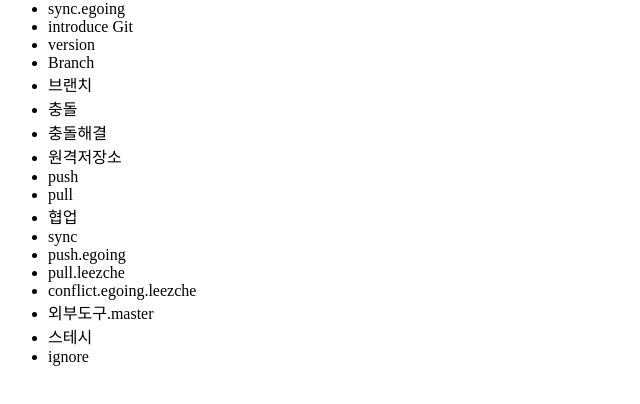
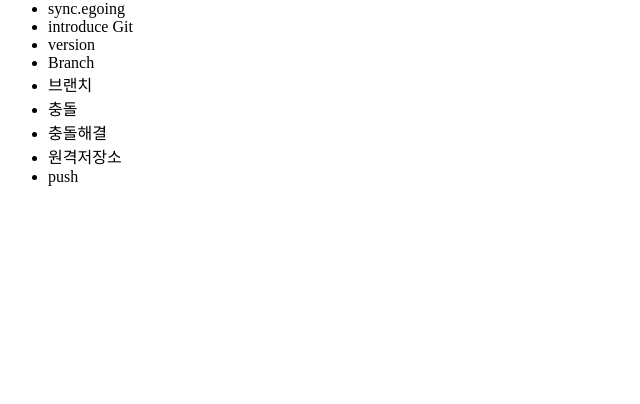
Before and after one commit to leechandoo/opentutorials_git_leechandoo, a plain HTML site: page index.html in a window 1280 px wide. Shown: the part 66-470 px from the top of the page, without its empty margins (0-640 px from the left). Drawn offline with Linux system fonts and the light colour scheme.

Commit message:
삭제함.

```diff
--- a/index.html
+++ b/index.html
@@ -17,15 +17,6 @@
             <li>충돌해결</li>
             <li>원격저장소</li>
             <li>push</li>
-            <li>pull</li>
-            <li>협업</li>
-            <li>sync</li>
-            <li>push.egoing</li>
-            <li>pull.leezche</li>
-            <li>conflict.egoing.leezche</li>
-            <li>외부도구.master</li>
-            <li>스테시</li>
-            <li>ignore</li>
         </ul>
     </body>
 </html>
```
